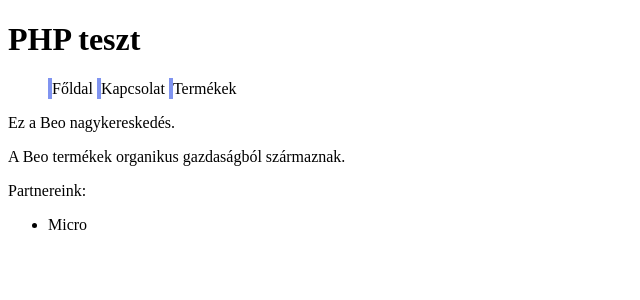
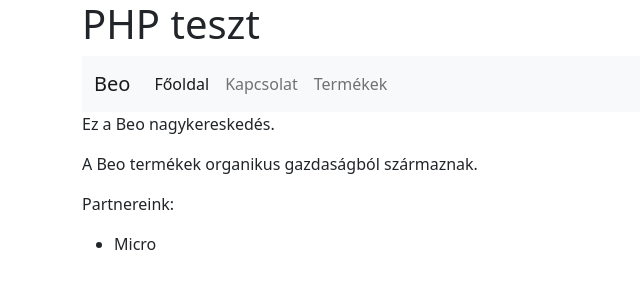
Before and after one commit to SantaRenata/Beo, a PHP site: page /index.php in a window 1280 px wide. Shown: the top 300 px of the page, without its empty margins (0-640 px from the left). Run offline with PHP 8.4, Linux system fonts and the light colour scheme.

Commit message:
Atalltunk Bootstrapre

```diff
--- a/templates/head.tpl
+++ b/templates/head.tpl
@@ -4,6 +4,8 @@
     <meta charset="UTF-8">
     <meta name="viewport" content="width=device-width, initial-scale=1.0">
     <title>Document</title>
+    <link href="https://cdn.jsdelivr.net/npm/bootstrap@5.1.3/dist/css/bootstrap.min.css" rel="stylesheet" integrity="sha384-1BmE4kWBq78iYhFldvKuhfTAU6auU8tT94WrHftjDbrCEXSU1oBoqyl2QvZ6jIW3" crossorigin="anonymous">
+    <script src="https://cdn.jsdelivr.net/npm/bootstrap@5.1.3/dist/js/bootstrap.bundle.min.js" integrity="sha384-ka7Sk0Gln4gmtz2MlQnikT1wXgYsOg+OMhuP+IlRH9sENBO0LRn5q+8nbTov4+1p" crossorigin="anonymous"></script>
     <link rel="stylesheet" href="css/style.css">
 </head>
 <body>
--- a/templates/nav.tpl
+++ b/templates/nav.tpl
@@ -1,7 +1,21 @@
-<div class="nav">
-    <ul>
-        <li><a href="index.php"></a>Főldal</li>
-        <li><a href="contact.php"></a>Kapcsolat</li>
-        <li><a href="products.php"></a>Termékek</li>
-    </ul>
-</div>
+<nav class="navbar navbar-expand-lg navbar-light bg-light">
+    <div class="container-fluid">
+      <a class="navbar-brand" href="#">Beo</a>
+      <button class="navbar-toggler" type="button" data-bs-toggle="collapse" data-bs-target="#navbarNav" aria-controls="navbarNav" aria-expanded="false" aria-label="Toggle navigation">
+        <span class="navbar-toggler-icon"></span>
+      </button>
+      <div class="collapse navbar-collapse" id="navbarNav">
+        <ul class="navbar-nav">
+          <li class="nav-item">
+            <a class="nav-link active" aria-current="page" href="index.php">Főoldal</a>
+          </li>
+          <li class="nav-item">
+            <a class="nav-link" href="contact.php">Kapcsolat</a>
+          </li>
+          <li class="nav-item">
+            <a class="nav-link" href="products.php">Termékek</a>
+          </li>
+        </ul>
+      </div>
+    </div>
+  </nav>
```
Also changed, not shown: 1 other file.
